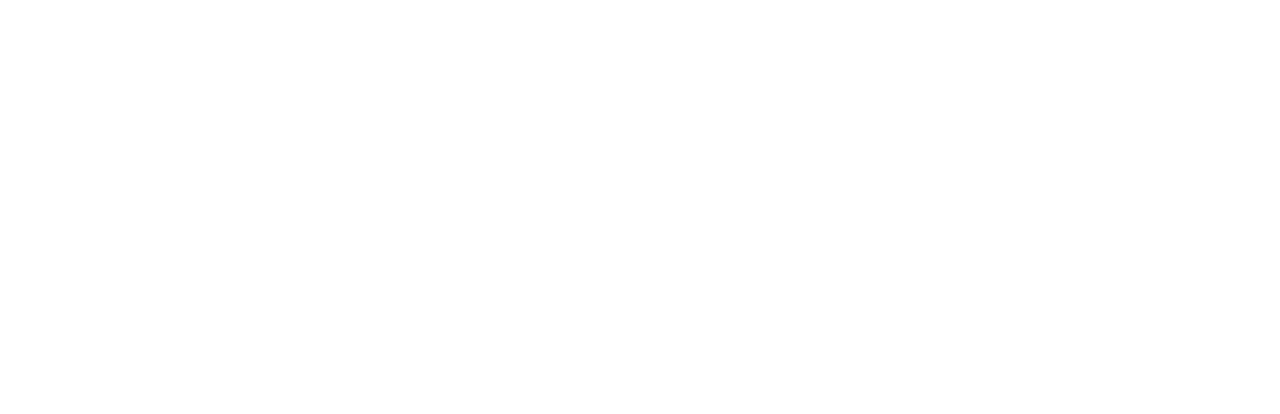
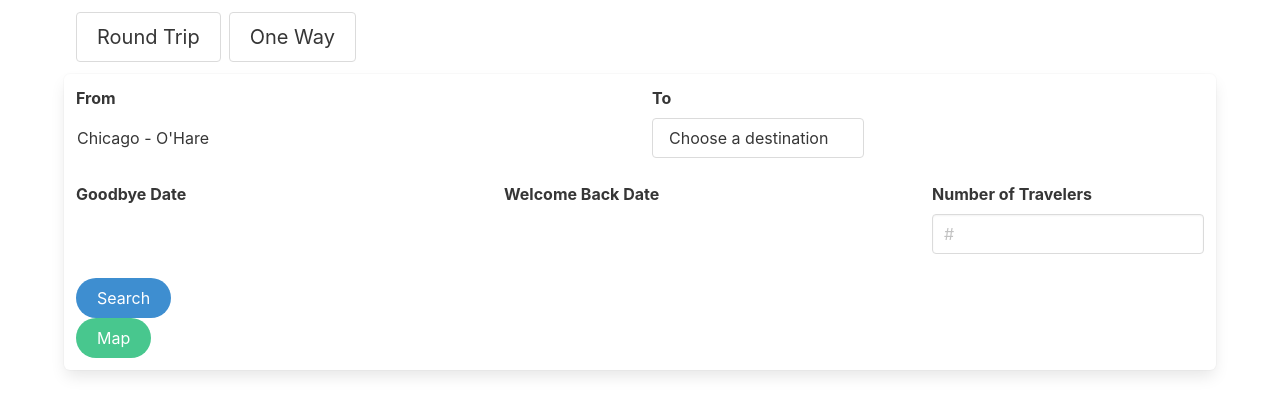
Before and after one commit to poorva-ramani/HikingProject, a plain HTML site: page index.html in a window 1280 px wide. Drawn offline with nearby package versions, Linux system fonts and the light colour scheme.

Commit message:
finished task from day 1 - home page middle section

```diff
--- a/index.html
+++ b/index.html
@@ -5,11 +5,101 @@
     <meta name="viewport" content="width=device-width, initial-scale=1.0">
     <meta http-equiv="X-UA-Compatible" content="ie=edge">
     <title>Project 1 Practice</title>
+
+    <link rel="stylesheet" href="https://cdn.jsdelivr.net/npm/bulma@0.8.0/css/bulma.min.css">
+    <!-- added Bulma cdn -->
 </head>
 <body>
     <div class= "container">
+        <div class = "column">
+            <div class = "row">
+                    <div class="buttons are-medium">
+                        <button class = "button">Round Trip</button>
+                        <button class = "button">One Way</button>
+                    </div>
+            </div>
+        </div>
+        <div class = "column box">
+                <div class = "columns is-multiline is-mobile">
+                <div class = "column is-half">
+                <label class = "label" for = "inputChi">From</label>
+                <!--input is read only and unchangeable by user-->
+                <input class = "input is-static" id = "inputChi" type = "text" value = "Chicago - O'Hare" readonly>
+                <!--dropdown for 'flight to' options-->
+                </div>
+                <div class = "column is-half">
+                <label class = "label">To</label>
+                <div class = "dropdown is-hoverable">
+                    <div class = "dropdown-trigger">
+                        <button class = "button" aria-haspopup="true" aria-controls="dropdown-menu">
+                            <span>Choose a destination</span>
+                            <span class="icon is-small">
+                                <i class="fas fa-angle-down" aria-hidden="true"></i>
+                            </span>
+                        </button>
+                    </div>
+                </div>
+                    <div class="dropdown-menu" id="dropdown-menu" role="menu">
+                        <div class="dropdown-content">
+                            <div class="dropdown-item">
+                                <!-- created div to grab value of id in JS file-->
+                            <div id = "inputSelect" >City-Airport code1</div>
+                            </div>
+                            <hr class="dropdown-divider">
+                            <div class="dropdown-item">
+                                   <!-- created div to grab value of id in JS file-->
+                            <div id = "inputSelect" >City-Airport code2</div>
+                            </div>
+                            <hr class="dropdown-divider">
+                            <div class="dropdown-item">
+                                   <!-- created div to grab value of id in JS file-->
+                            <div id = "inputSelect" >City-Airport code3</div>
+                            </div>
+                            <hr class="dropdown-divider">
+                            <div class="dropdown-item">
+                                   <!-- created div to grab value of id in JS file-->
+                            <div id = "inputSelect" >City-Airport code4</div>
+                            </div>
+                            <hr class="dropdown-divider">
+                            <div class="dropdown-item">
+                                   <!-- created div to grab value of id in JS file-->
+                            <div id = "inputSelect" >City-Airport code5</div>
+                            </div>
+                        </div>
+                    </div>
+                </div> <!--this div to close dropdowns-->
 
-    </div>
+                </div> <!--closes column multiline-->
+
+            <div class = "columns is-multiline is-mobile" >
+                <div class = "column">
+                    <label class = "label">Goodbye Date</label>
+                    <!--insert dropdown calendar-->
+                </div>
+                <div class = "column">
+                    <label class = "label">Welcome Back Date</label>
+                    <!--insert dropdown calendar-->
+                </div>
+                <div class = "column is-narrow">
+                    <div class="field">
+                        <div class="control">
+                        <label class = "label">Number of Travelers</label>
+                            <input class="input" type="text" placeholder="#">
+                        </div>
+
+                </div>
+                </div>
+            </div>
+        <div class = "column is-multiline is-mobile">
+            <div class = "columns is-one-quarter">
+                <button class="button is-info is-rounded">Search</button>
+            </div>
+            <div class = "columns is-one-quarter">
+                <a href = "https://www.google.com/maps" class="button is-success is-rounded">Map</a>
+            </div>
+        </div>
+    </div> <!--closes column box-->
+</div> <!--closes container-->
 
 </body>
 </html>
```
